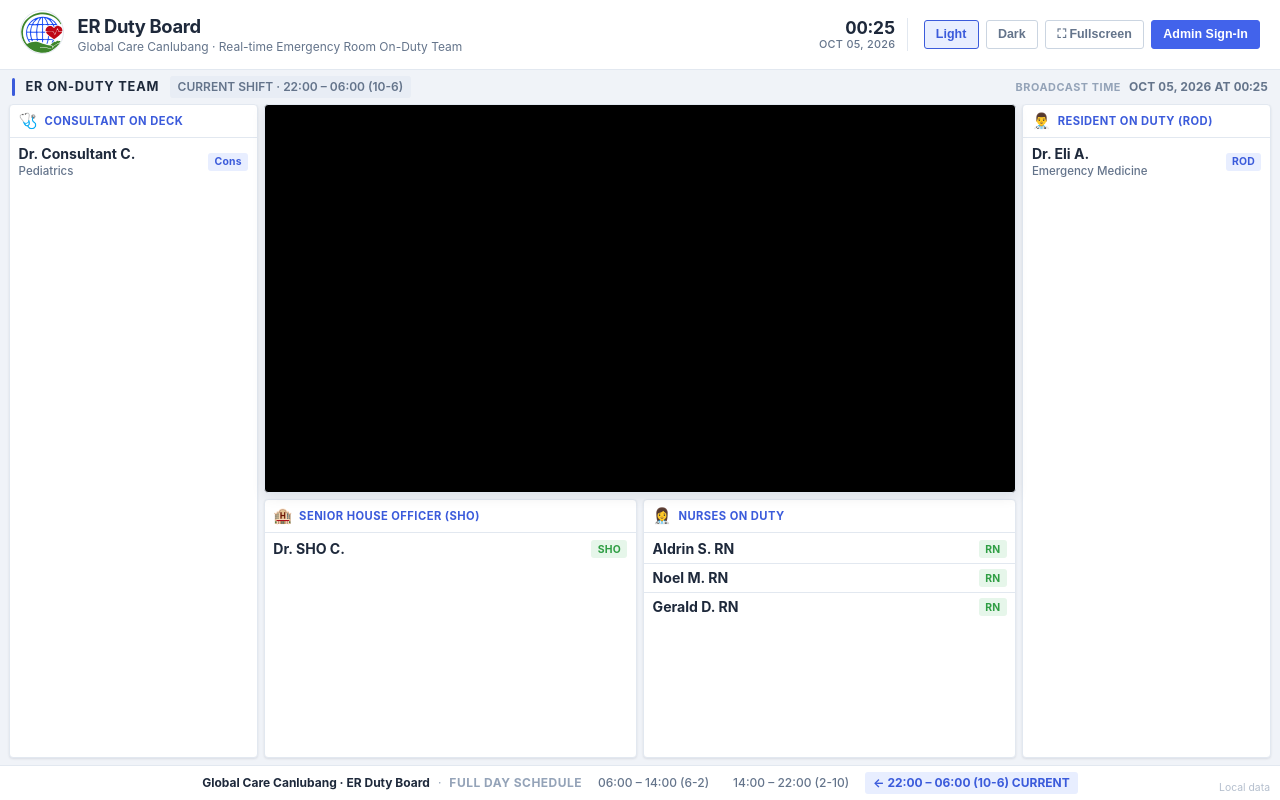
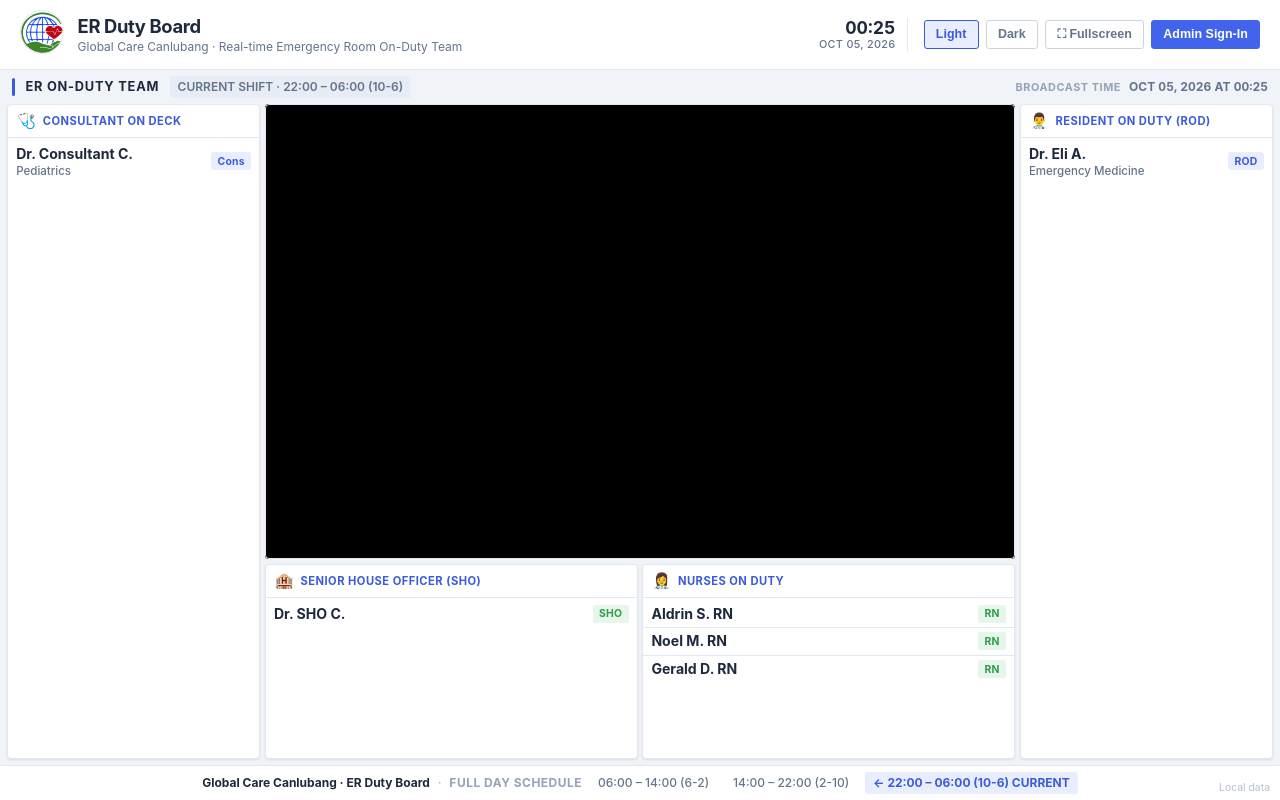
Before and after one commit to RALS-17/Global-Care-Canlubang-ER-Duties, a React (Vite) app: page / in a window 1280 px wide. Built offline with nearby package versions, Linux system fonts and the light colour scheme; no server answers; the database is empty.

Commit message:
TV fix: video fills frame, reduce bottom empty space (70/30)

```diff
--- a/src/App.css
+++ b/src/App.css
@@ -259,12 +259,12 @@ html, body, #root {
   flex: 1 1 0%;
   min-height: 0;
   overflow: hidden;
-  padding: 0 0.55rem 0.4rem;
+  padding: 0 0.45rem 0.35rem;
   display: grid;
-  grid-template-columns: minmax(180px, 0.9fr) minmax(0, 1.35fr) minmax(0, 1.35fr) minmax(180px, 0.9fr);
-  /* Top (video + side duties) ~60% · bottom (SHO + Nurses) ~40% */
-  grid-template-rows: 6fr 4fr;
-  gap: 0.35rem;
+  grid-template-columns: minmax(200px, 0.95fr) minmax(0, 1.4fr) minmax(0, 1.4fr) minmax(200px, 0.95fr);
+  /* Top ~70% (ads dominant) · bottom ~30% (SHO + Nurses – less empty) */
+  grid-template-rows: 7fr 3fr;
+  gap: 0.3rem;
   align-content: stretch;
 }
 
@@ -276,13 +276,16 @@ html, body, #root {
 .video-slot {
   grid-column: 2 / 4;
   grid-row: 1;
+  position: relative;
   min-height: 0;
   min-width: 0;
   width: 100%;
   height: 100%;
   justify-self: stretch;
   align-self: stretch;
-  /* fills top ~60% row – no small max-height cap */
+  overflow: hidden;
+  background: #000;
+  border-radius: var(--radius);
 }
 
 .rod-card {
@@ -350,8 +353,8 @@ html, body, #root {
   display: flex;
   align-items: flex-start;
   justify-content: space-between;
-  gap: 0.35rem;
-  padding: 0.32rem 0.55rem;
+  gap: 0.3rem;
+  padding: 0.28rem 0.5rem;
   border-bottom: 1px solid var(--border);
 }
 
@@ -409,15 +412,13 @@ html, body, #root {
 /* ========== VIDEO ========== */
 .video-slot .video-ads,
 .video-ads {
-  position: relative !important;
+  position: absolute !important;
+  inset: 0 !important;
   width: 100% !important;
   height: 100% !important;
   min-height: 0 !important;
-  left: auto !important;
-  right: auto !important;
-  top: auto !important;
-  bottom: auto !important;
-  background: var(--video-bg);
+  max-height: none !important;
+  background: #000;
   border-radius: var(--radius);
   overflow: hidden;
   border: 1px solid var(--border);
@@ -425,15 +426,16 @@ html, body, #root {
 }
 
 .video-player {
-  position: absolute;
-  inset: 0;
-  width: 100%;
-  height: 100%;
-  object-fit: cover; /* fill entire frame, no black bars */
-  object-position: center;
+  position: absolute !important;
+  inset: 0 !important;
+  width: 100% !important;
+  height: 100% !important;
+  object-fit: cover !important;
+  object-position: center center !important;
   display: block;
   background: #000;
   z-index: 1;
+  border: 0;
 }
 
 .ad-label,
@@ -704,3 +706,20 @@ html, body, #root {
 .video-ads .video-error {
   display: none !important;
 }
+
+/* Bottom cards: pack names to top (less empty look when few staff) */
+.sho-card .duty-list,
+.nurses-card .duty-list {
+  align-content: start;
+  justify-content: flex-start;
+}
+
+/* Side columns denser on large TV */
+@media (min-width: 1400px) {
+  .duty-name { font-size: 0.92rem; }
+  .duty-dept { font-size: 0.74rem; }
+  .duty-row { padding: 0.3rem 0.55rem; }
+  .main-content.layout-2 {
+    grid-template-rows: 7.2fr 2.8fr;
+  }
+}
--- a/src/components/VideoAds.tsx
+++ b/src/components/VideoAds.tsx
@@ -7,16 +7,20 @@ const panelStyle: React.CSSProperties = {
   borderRadius: 4,
   width: '100%',
   height: '100%',
-  position: 'relative',
+  position: 'absolute',
+  inset: 0,
 };
 
 const videoStyle: React.CSSProperties = {
   position: 'absolute',
   top: 0,
   left: 0,
+  right: 0,
+  bottom: 0,
   width: '100%',
   height: '100%',
   objectFit: 'cover',
+  objectPosition: 'center center',
   background: '#000',
   zIndex: 1,
 };
```
